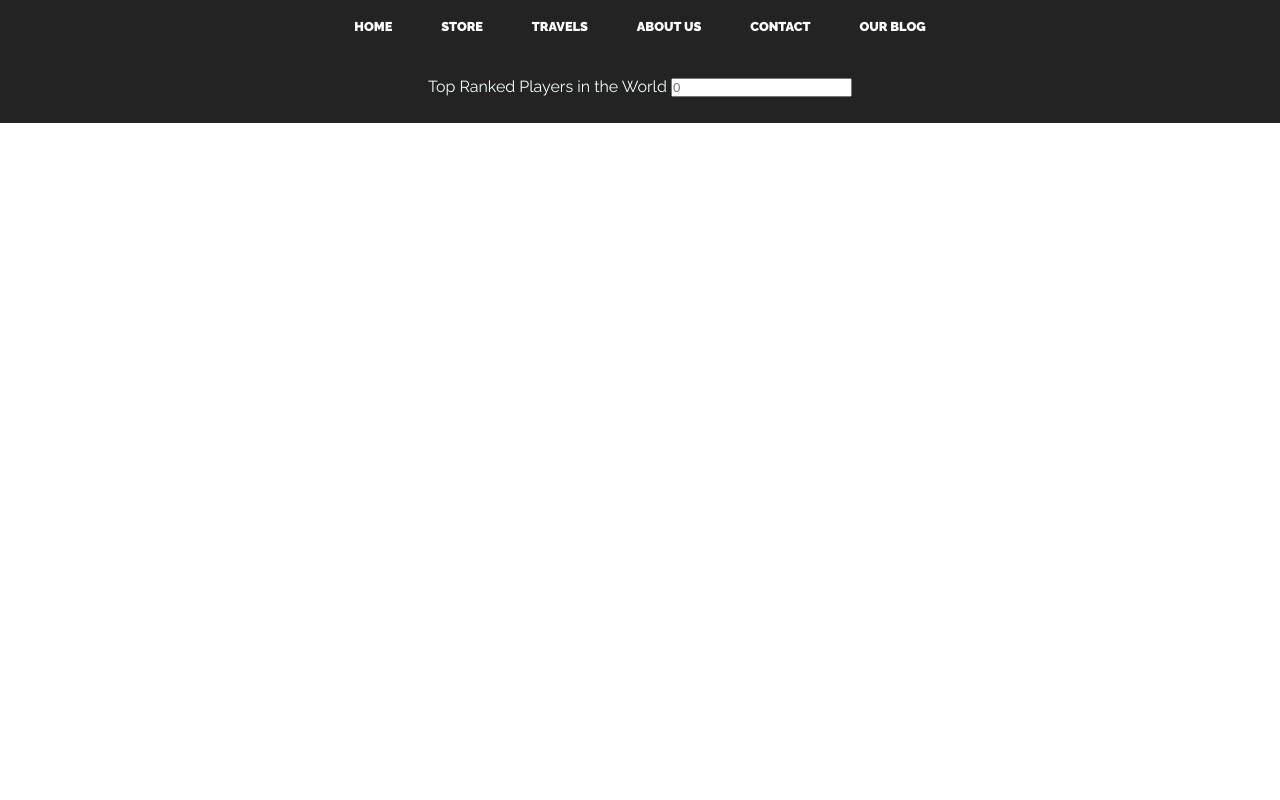
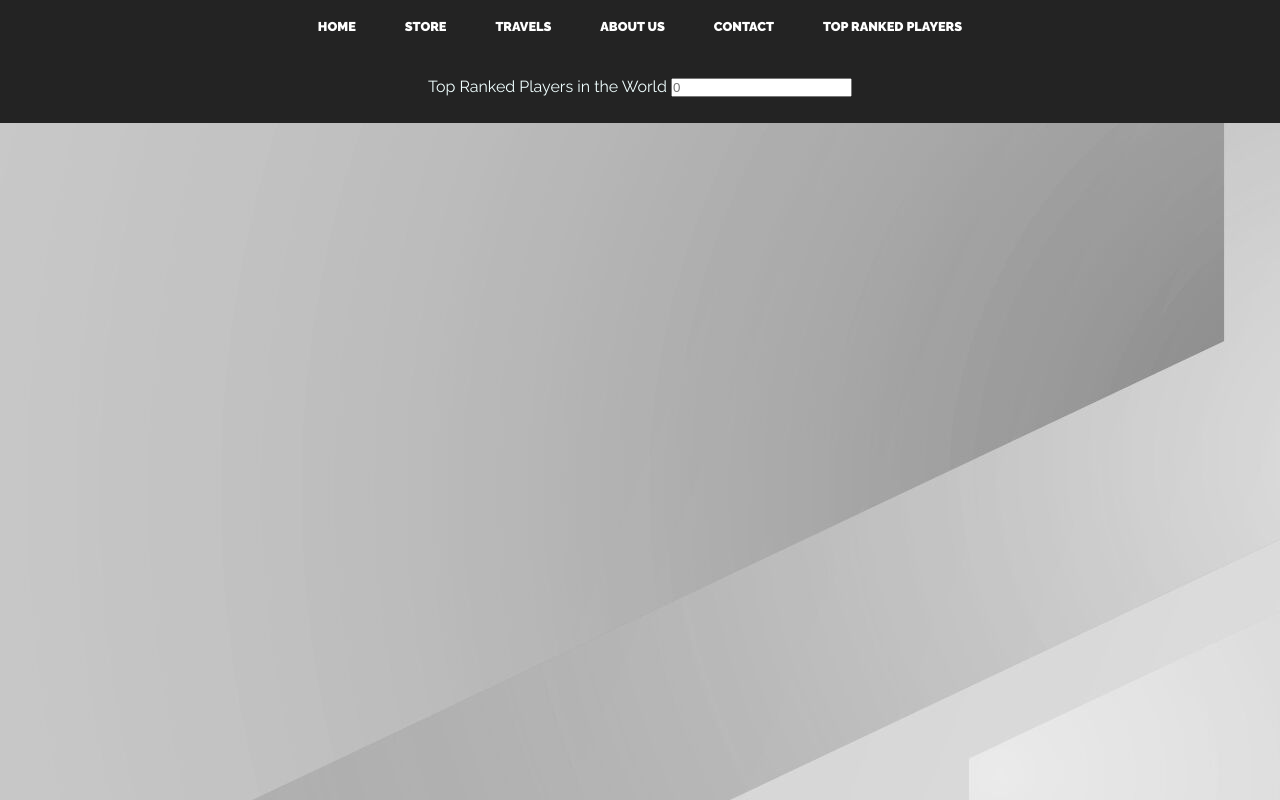
Before and after one commit to Weino/MyPadelBlog, a plain HTML site: page index.html in a window 1280 px wide. Drawn offline with Linux system fonts and the light colour scheme.

Commit message:
forgot to change the name in the menu bar, and added a matching background to the site

```diff
--- a/index.html
+++ b/index.html
@@ -17,7 +17,7 @@
                 <li><a href="">Travels</a></li>
                 <li><a href="">About Us</a></li>
                 <li><a href="">Contact</a></li>
-                <li><a href="index.html">Our Blog</a></li>
+                <li><a href="index.html">Top Ranked Players</a></li>
             </ul>
         </nav>
 
--- a/style.css
+++ b/style.css
@@ -6,9 +6,15 @@ url('https://fonts.googleapis.com/css?family=Raleway:300,400,700,900');
     padding: 0;
 }
 
+html,body {
+    padding: 0px;
+    margin: 0px;
+
+}
+
 body {
-    margin: auto;
     font-family: 'Raleway', sans-serif;
+    background-image: url(img/img-background.jpg);
 }
 
 header{
```
Also changed, not shown: img/img-background.jpg (added).
